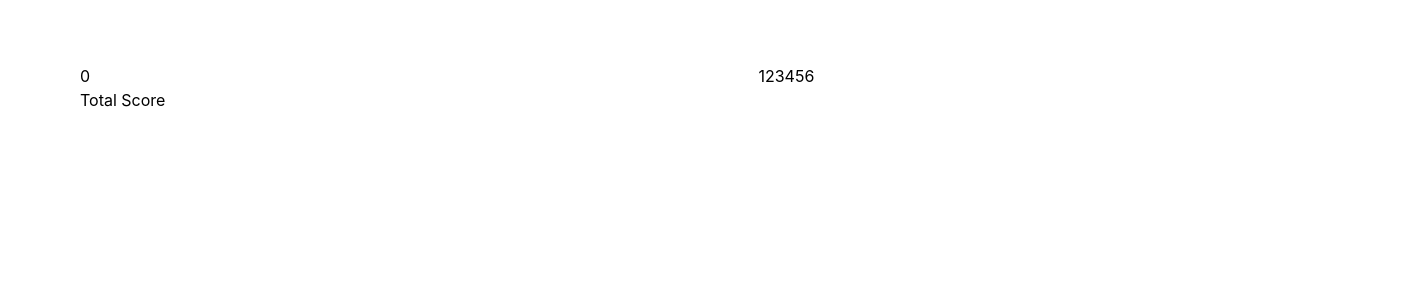
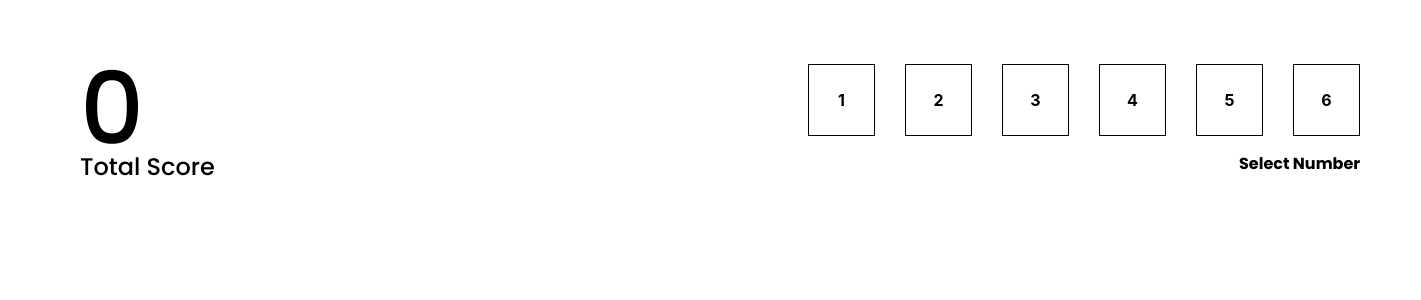
Before and after one commit to chaharhimanshu1004/Dice-Game, a React (Create React App) app: page / in a window 1280 px wide. Shown: the top 300 px of the page, 1421 px wide, since content can reach past the window. Built offline with nearby package versions, Linux system fonts and the light colour scheme.

Commit message:
header section of game

```diff
--- a/src/App.css
+++ b/src/App.css
@@ -1,2 +1,6 @@
-
-@import url('https://fonts.googleapis.com/css2?family=Poppins:wght@700&family=Rubik:wght@400;500;700&display=swap');
+@import url('https://fonts.googleapis.com/css2?family=Poppins:wght@400;500;700&family=Rubik:wght@400;500;700&display=swap');
+*{
+  margin: 0;
+  padding: 0;
+  box-sizing: border-box;
+}
--- a/src/Pages/Game.js
+++ b/src/Pages/Game.js
@@ -4,23 +4,29 @@ export default function Game() {
   return (
     <div>
         <div className='flex gap-[593px] w-[1280px] h-[151px] mt-[64px] ml-[80px]'>
-            <div>
-                <div>
-                    <h1>0</h1>
+            <div className='w-[135px] h-[151px] mt-[-30px]'>
+                <div className='flex flex-col'>
+                    <p style={{fontSize:"100px",fontFamily:"poppins",fontWeight:"500"}}>0</p>
+                    <p className='mt-[-35px]' style={{fontSize:"24px",fontFamily:"poppins",fontWeight:"500"}} >Total Score</p>
                 </div>
-                <div>
-                    <h1>Total Score</h1>
+            </div>
+            <div className='w-[552px] h-[138px]  '>
+                <div className='flex gap-[30px] '>
+                <button className='border-[1px] border-black w-[72px] h-[72px] font-bold'>1</button>
+                <button className='border-[1px] border-black w-[72px] h-[72px] font-bold'>2</button>
+                <button className='border-[1px] border-black w-[72px] h-[72px] font-bold'>3</button>
+                <button className='border-[1px] border-black w-[72px] h-[72px] font-bold'>4</button>
+                <button className='border-[1px] border-black w-[72px] h-[72px] font-bold'>5</button>
+                <button className='border-[1px] border-black w-[72px] h-[72px] font-bold'>6</button>
+                </div>
+                <div className='w-[182px] h-[36px] mt-4 ml-[431px]'>
+                    <h1 className='font-bold' style={{fontFamily:"poppins"}}>Select Number</h1>
                 </div>
 
             </div>
-            <div>
-                <button>1</button>
-                <button>2</button>
-                <button>3</button>
-                <button>4</button>
-                <button>5</button>
-                <button>6</button>
-            </div>
+
+
+
         </div>
 
     </div>
```
